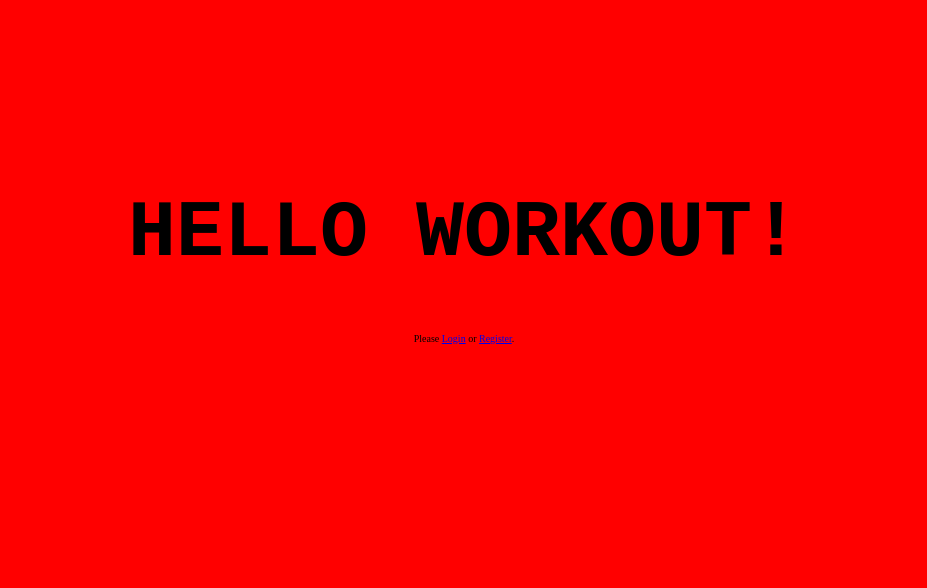
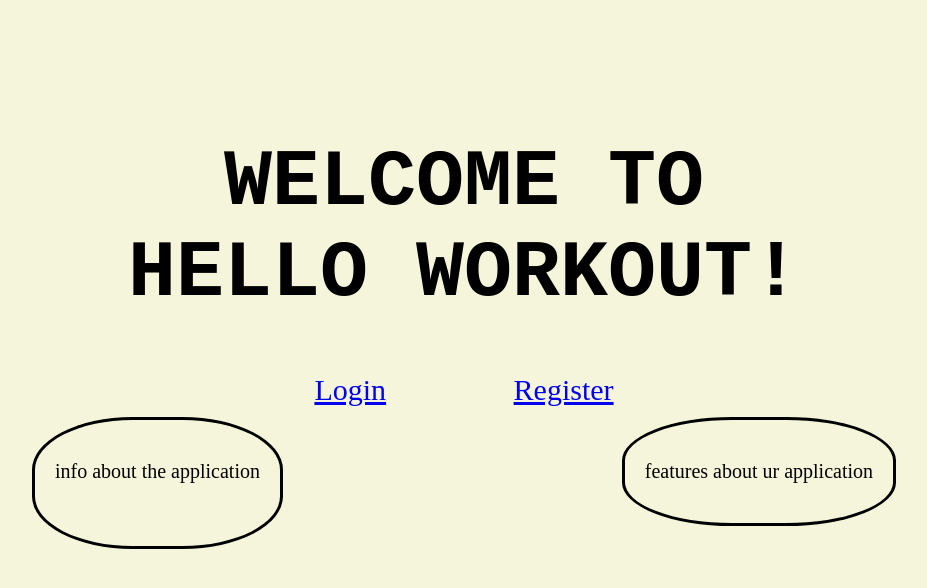
Before and after one commit to immanuella1/workoutplan, a Flask app: page / in a window 1280 px wide. Shown: the top 588 px of the page, without its empty margins (176-1103 px from the left). Run offline with Flask 3, Linux system fonts and the light colour scheme.

Commit message:
updated frontend for the main page

```diff
--- a/app/static/style.css
+++ b/app/static/style.css
@@ -3,15 +3,40 @@ body{
 }
 .main_page{
    background-color: beige;
-   background-color: red;
+}
+.logreg_size{
+   font-size: 3em;
+   word-spacing: 4em;
+
 }
 .center_main{
    text-align: center;
-   padding-top: 10%;
+   padding-top: 6%;
 }
 
 .heading_style{
    font-style: normal ;
    font-family: 'Courier New','Franklin Gothic Medium', 'Arial Narrow', Arial, sans-serif;
    font-size: 4em;
+   text-transform: uppercase;
 }
+
+.about{
+   padding: 1em;
+   border: solid;
+   font-size: 2em;
+   border-radius: 40%;
+   float:left;
+   text-align: left;
+   margin-left: 10em;
+}
+
+.features{
+   padding: 1em;
+   border: solid;
+   font-size: 2em;
+   border-radius: 40%;
+   float: right;
+   text-align: right;
+   margin-right: 10em;
+}
--- a/app/templates/index.html
+++ b/app/templates/index.html
@@ -9,7 +9,7 @@
   <body class="main_page">
     <div class="center_main" >
       <div class="heading_style">
-    <h1>HELLO WORKOUT!</h1>
+    <h1>Welcome to <br> Hello Workout!</h1>
       </div>
     {% if current_user.is_authenticated %}
       <p><a href="{{ url_for('auth.daily_checkin') }}">Daily Check-In</a></p>
@@ -18,7 +18,13 @@
         <button type="submit">Logout</button>
       </form>
     {% else %}
-      <p>Please <a href="{{ url_for('auth.login') }}">Login</a> or <a href="{{ url_for('auth.register') }}">Register</a>.</p>
+      <p><div class="logreg_size"><a href="{{ url_for('auth.login') }}">Login</a>    <a href="{{ url_for('auth.register') }}">Register</a></div></p>
+      <div class="about">
+      <p > info about the application</p> <br>
+      </div>
+      <div class="features">
+      <p> features about ur application </p>
+      </div>
     {% endif %}
   </div>
   </body>
```
